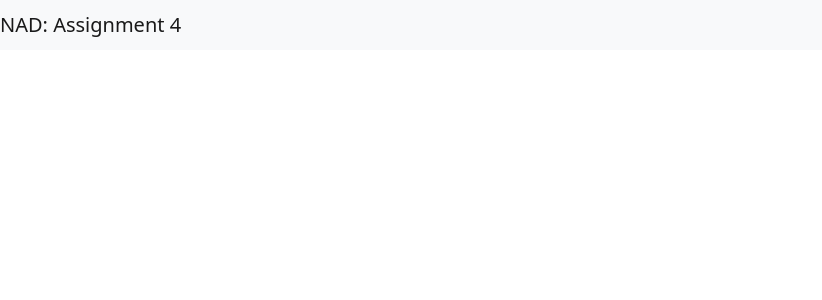
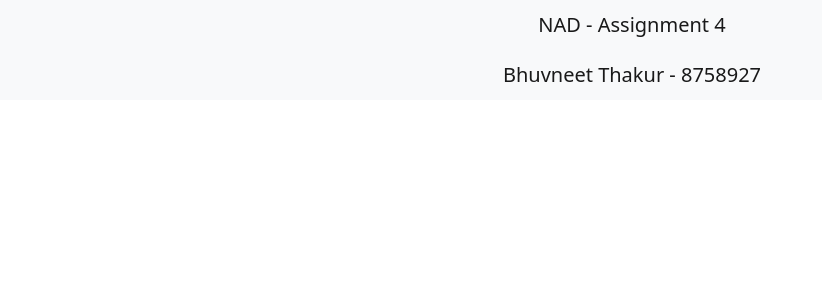
Before and after one commit to bhuvneet/django-web-app, a Django app: template src/templates/base.html in a window 1280 px wide. Shown: the top 300 px of the page, without its empty margins (0-822 px from the left). Run offline with Django 4.2, Linux system fonts and the light colour scheme; the template is opened without the code that fills it, so the values that code supplies are empty; some libraries are stand-ins or nearby versions.

Commit message:
Added inline and header comments.

```diff
--- a/src/posts/templates/posts/detail.html
+++ b/src/posts/templates/posts/detail.html
@@ -1,3 +1,8 @@
+<!-- File:    detail.html
+By:         Bhuvneet Thakur
+Date:       April 7, 2023
+Description: This file contains the HTML structure for Update and Delete Modals -->
+
 {% extends "base.html" %}
 {% load static %}
 {% load crispy_forms_tags %}
--- a/src/posts/templates/posts/main.html
+++ b/src/posts/templates/posts/main.html
@@ -5,6 +5,11 @@
 {% block scripts %}
     <script src="{% static 'posts/main.js' %}" defer></script>
 {% endblock scripts %}
+
+<!-- File:    main.html
+By:         Bhuvneet Thakur
+Date:       April 7, 2023
+Description: This file contains the HTML structure for Posts -->
 
 {% block title %}
 posts
--- a/src/posts_proj/settings.py
+++ b/src/posts_proj/settings.py
@@ -25,7 +25,8 @@ SECRET_KEY = 'django-insecure-ahn0n$dmd@8&@dy0b&5t3brpo$n@nkdjeqaja^e^crl-e)%5te
 # SECURITY WARNING: don't run with debug turned on in production!
 DEBUG = True
 
-ALLOWED_HOSTS = []
+#10.244.92.169 is th IP given by ZeroTier
+ALLOWED_HOSTS = ['localhost', '127.0.0.1', '10.244.92.169']
 
 
 # Application definition
--- a/src/profiles/urls.py
+++ b/src/profiles/urls.py
@@ -2,6 +2,11 @@ from django.urls import path
 from .views import my_profile_view
 app_name = 'profiles'
 
+# File:      urls.py
+# By:         Bhuvneet Thakur
+# Date:       April 7, 2023
+# Description: This file contains the URL to access a profile
+
 urlpatterns = [
     path('my/', my_profile_view, name='my-profile'),
 ]
--- a/src/templates/base.html
+++ b/src/templates/base.html
@@ -1,3 +1,8 @@
+<!-- File:    base.html
+By:         Bhuvneet Thakur
+Date:       April 7, 2023
+Description: This file contains the HTML structure for the application and links to Bootstrap and Dropzone -->
+
 {% load static %}
 <!doctype html>
 <html lang="en">
--- a/src/templates/navbar.html
+++ b/src/templates/navbar.html
@@ -1,3 +1,10 @@
-<nav class="navbar navbar-light bg-light">
-    <span class="navbar-brand mb-0 h1"> NAD: Assignment 4</span>
-  </nav>
+<!-- File:    navbar.html
+By:           Bhuvneet Thakur
+Date:         April 7, 2023
+Description: This file contains the HTML headings to display in the top of the webpage -->
+<nav class="navbar navbar-light bg-light justify-content-center">
+    <span class="navbar-brand mb-0 h1"> NAD - Assignment 4</span>
+</nav>
+<nav class="navbar navbar-light bg-light justify-content-center">
+  <span class="navbar-brand mb-0 h2"> Bhuvneet Thakur - 8758927 </span>
+</nav>
```
Also changed, not shown: src/posts/static/posts/main.js (+42 -18 lines), src/posts/utils.py (+10 -0 lines), src/posts/views.py (+39 -5 lines), src/profiles/static/profiles/main.js (+9 -1 lines), src/profiles/views.py (+8 -1 lines), src/static/functions.js (+9 -0 lines).
